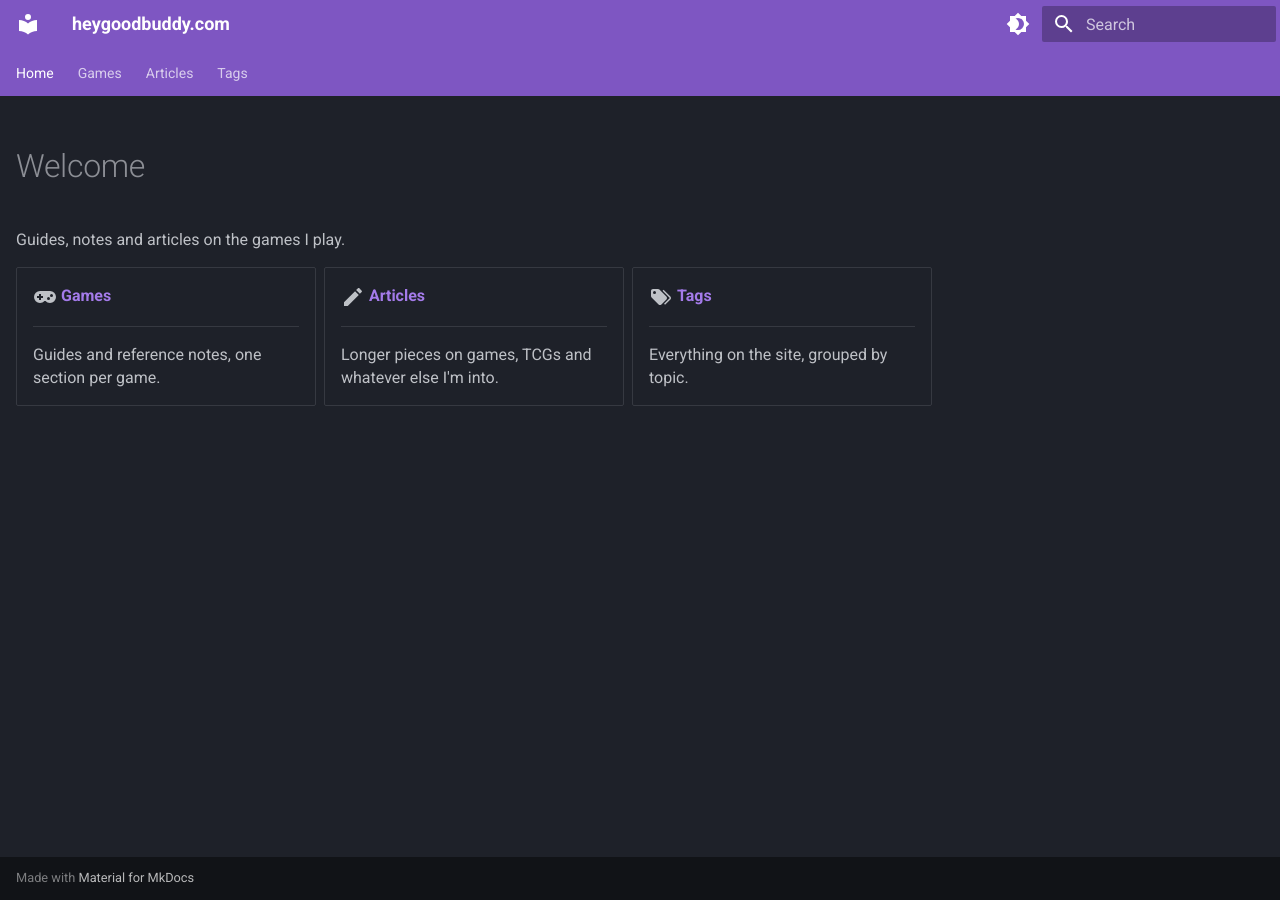
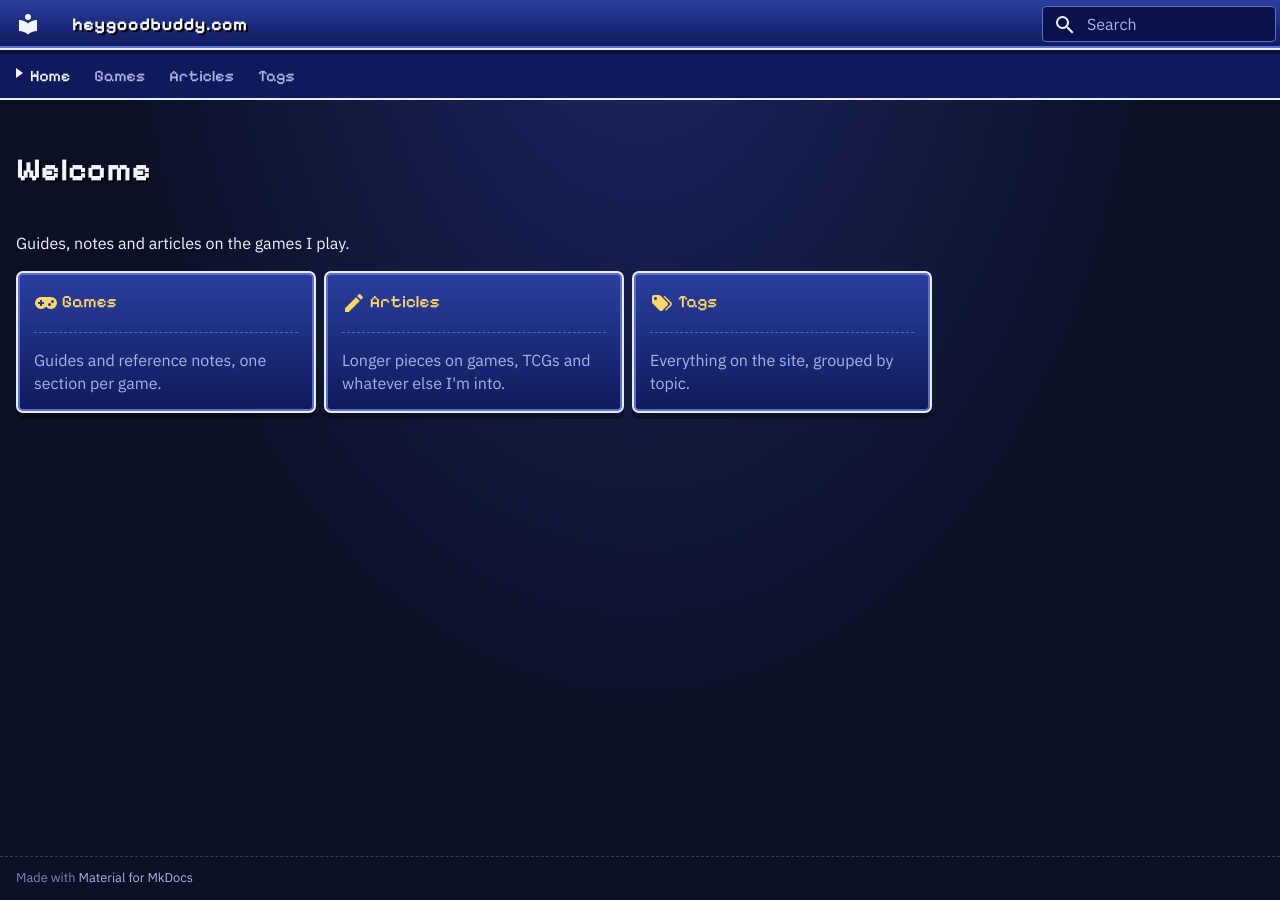
Before and after one commit to princeodd47/heygoodbuddy.com, an MkDocs documentation site: the page built from docs/index.md, in a window 1280 px wide. Built offline with MkDocs 1.6.1 and Material for MkDocs 9.7.7, drawn with Linux system fonts in a browser that asks for light colours.

Commit message:
Start the field guide look, one page at a time, with the home page
Pages opt in with `skin: field-guide` in their front matter; overrides/main.html
then adds the fg class and the field guide's fonts, and field-guide.css styles
everything under html.fg (dark only, menu-window header, tabs and cards).

Co-Authored-By: Claude Opus 5.5 <noreply@anthropic.com>

```diff
--- /dev/null
+++ b/docs/stylesheets/field-guide.css
@@ -0,0 +1,275 @@
+/* Field guide look: the Final Fantasy VI Advance field guide's menu windows,
+   night-sky ground, pixel headings and gold accents, applied site-wide.
+
+   Rolled out one page at a time: everything here is scoped to html.fg, which
+   overrides/main.html sets only on pages with `skin: field-guide` in their
+   front matter. Dark only; the light/dark toggle is hidden on these pages. */
+
+/* ---------- Tokens ---------- */
+
+html.fg {
+  --fg-ground: #0b1024;
+  --fg-glow: #1b2766;
+  --fg-win-top: #2a3f9e;
+  --fg-win-bot: #0f1a5c;
+  --fg-win-line: #e8ecff;
+  --fg-win-edge: #5d6fd0;
+  --fg-ink: #f1f3ff;
+  --fg-ink-dim: #aab3e6;
+  --fg-ink-faint: #7c86c4;
+  --fg-gold: #ffd66b;
+  --fg-row: #16226b;
+  --fg-row-hover: #1d2c84;
+  --fg-row-open: #22348f;
+  --fg-chip: #0a124a;
+  --fg-display: "Pixelify Sans", "Courier New", monospace;
+  --fg-body: "IBM Plex Sans", system-ui, sans-serif;
+  --fg-mono: "IBM Plex Mono", ui-monospace, monospace;
+
+  /* The window: blue gradient, light outer line, blue inner line, hard shadow. */
+  --fg-win-bg: linear-gradient(180deg, var(--fg-win-top), var(--fg-win-bot));
+  --fg-win-shadow: 0 0 0 2px var(--fg-win-edge) inset, 0 6px 0 rgba(0, 0, 0, .35);
+
+  color-scheme: dark;
+  background: var(--fg-ground);
+}
+
+/* Map the theme's variables onto the tokens, whichever scheme the body
+   carries (a visitor may have chosen light mode on another page). */
+html.fg [data-md-color-scheme] {
+  color-scheme: dark;
+  --md-hue: 230;
+  --md-text-font: "IBM Plex Sans";
+  --md-code-font: "IBM Plex Mono";
+
+  --md-primary-fg-color: var(--fg-win-bot);
+  --md-primary-fg-color--light: var(--fg-win-top);
+  --md-primary-fg-color--dark: var(--fg-ground);
+  --md-primary-bg-color: var(--fg-ink);
+  --md-primary-bg-color--light: var(--fg-ink-dim);
+  --md-accent-fg-color: var(--fg-gold);
+  --md-accent-fg-color--transparent: rgba(255, 214, 107, .1);
+  --md-accent-bg-color: var(--fg-ground);
+
+  --md-default-fg-color: var(--fg-ink);
+  --md-default-fg-color--light: var(--fg-ink-dim);
+  --md-default-fg-color--lighter: var(--fg-ink-faint);
+  --md-default-fg-color--lightest: rgba(232, 236, 255, .14);
+  --md-default-bg-color: var(--fg-ground);
+  --md-default-bg-color--light: rgba(11, 16, 36, .54);
+  --md-default-bg-color--lighter: rgba(11, 16, 36, .26);
+  --md-default-bg-color--lightest: rgba(11, 16, 36, .07);
+
+  --md-code-fg-color: var(--fg-ink);
+  --md-code-bg-color: var(--fg-chip);
+  --md-code-bg-color--light: rgba(10, 18, 74, .9);
+  --md-code-bg-color--lighter: rgba(10, 18, 74, .54);
+
+  --md-typeset-color: var(--fg-ink);
+  --md-typeset-a-color: var(--fg-gold);
+  --md-typeset-mark-color: rgba(255, 214, 107, .3);
+  --md-typeset-table-color: rgba(232, 236, 255, .18);
+  --md-typeset-table-color--light: rgba(232, 236, 255, .05);
+
+  --md-admonition-fg-color: var(--fg-ink);
+  --md-admonition-bg-color: var(--fg-row);
+  --md-footer-fg-color: var(--fg-ink);
+  --md-footer-fg-color--light: var(--fg-ink-dim);
+  --md-footer-fg-color--lighter: var(--fg-ink-faint);
+  --md-footer-bg-color: var(--fg-ground);
+  --md-footer-bg-color--dark: var(--fg-ground);
+
+  --md-shadow-z1: 0 4px 0 rgba(0, 0, 0, .3);
+  --md-shadow-z2: 0 6px 0 rgba(0, 0, 0, .35);
+  --md-shadow-z3: 0 0 0 2px var(--fg-win-edge), 0 12px 32px rgba(0, 0, 0, .55);
+
+  /* The modern variant also reads these RGB triples. */
+  --color-foreground: 241 243 255;
+  --color-background: 11 16 36;
+  --color-background-subtle: 22 34 107;
+  --color-backdrop: 5 8 20;
+
+  background: var(--fg-ground) radial-gradient(ellipse at 50% -10%, var(--fg-glow) 0%, transparent 60%) no-repeat;
+  color: var(--fg-ink);
+}
+
+html.fg body {
+  font-family: var(--fg-body);
+}
+
+html.fg :focus-visible {
+  outline: 2px solid var(--fg-gold);
+  outline-offset: 2px;
+}
+
+/* Dark only. */
+html.fg [data-md-component="palette"] {
+  display: none;
+}
+
+/* ---------- Header and top tabs: one menu window ---------- */
+
+html.fg .md-header {
+  background: var(--fg-win-bg);
+  border-bottom: 2px solid var(--fg-win-line);
+  box-shadow: 0 -2px 0 var(--fg-win-edge) inset, 0 4px 0 rgba(0, 0, 0, .35);
+  color: var(--fg-ink);
+}
+
+html.fg .md-header__title,
+html.fg .md-header__topic {
+  font-family: var(--fg-display);
+  font-weight: 700;
+  letter-spacing: .5px;
+  text-shadow: 2px 2px 0 #000;
+}
+
+html.fg .md-tabs {
+  background: var(--fg-win-bot);
+  border-bottom: 2px solid var(--fg-win-line);
+  color: var(--fg-ink);
+}
+
+html.fg .md-tabs__link {
+  font-family: var(--fg-display);
+  font-size: .8rem;
+  opacity: 1;
+  color: var(--fg-ink-dim);
+}
+
+html.fg .md-tabs__item--active .md-tabs__link,
+html.fg .md-tabs__link:hover {
+  color: var(--fg-ink);
+}
+
+/* The menu cursor beside the current tab. */
+html.fg .md-tabs__item--active .md-tabs__link::before {
+  content: "";
+  display: inline-block;
+  width: 0;
+  height: 0;
+  margin-right: .35rem;
+  background: none;
+  border-left: 7px solid var(--fg-ink);
+  border-top: 5px solid transparent;
+  border-bottom: 5px solid transparent;
+  vertical-align: 0;
+  transform: translateY(2px);
+}
+
+/* Search box. */
+html.fg .md-search__form {
+  background: var(--fg-chip);
+  border: 1px solid var(--fg-win-edge);
+  border-radius: 4px;
+}
+
+/* ---------- Text ---------- */
+
+html.fg .md-typeset {
+  color: var(--fg-ink);
+}
+
+html.fg .md-typeset h1,
+html.fg .md-typeset h2,
+html.fg .md-typeset h3,
+html.fg .md-typeset h4 {
+  font-family: var(--fg-display);
+  color: var(--fg-ink);
+  letter-spacing: .5px;
+}
+
+html.fg .md-typeset h1 {
+  font-weight: 700;
+  text-shadow: 2px 2px 0 #000;
+}
+
+html.fg .md-typeset h2 {
+  font-weight: 500;
+  text-shadow: 2px 2px 0 #000;
+}
+
+html.fg .md-typeset h3,
+html.fg .md-typeset h4 {
+  font-weight: 500;
+  color: var(--fg-gold);
+}
+
+html.fg .md-typeset a {
+  color: var(--fg-gold);
+}
+
+html.fg .md-typeset a:hover {
+  color: #ffe7a6;
+}
+
+html.fg .md-typeset strong {
+  color: var(--fg-ink);
+  font-weight: 600;
+}
+
+html.fg .md-typeset code,
+html.fg .md-typeset kbd,
+html.fg .md-typeset pre {
+  font-family: var(--fg-mono);
+}
+
+html.fg .md-typeset hr {
+  border-bottom: 1px dashed rgba(232, 236, 255, .25);
+}
+
+/* ---------- Link cards: menu windows with a cursor on hover ---------- */
+
+html.fg .md-typeset .grid.cards > ul > li,
+html.fg .md-typeset .grid > .card {
+  background: var(--fg-win-bg);
+  border: 2px solid var(--fg-win-line);
+  border-radius: 7px;
+  box-shadow: var(--fg-win-shadow);
+  transition: transform .12s, box-shadow .12s;
+}
+
+html.fg .md-typeset .grid.cards > ul > li:hover,
+html.fg .md-typeset .grid > .card:hover {
+  border-color: var(--fg-win-line);
+  box-shadow: 0 0 0 2px var(--fg-gold) inset, 0 6px 0 rgba(0, 0, 0, .35);
+}
+
+html.fg .md-typeset .grid.cards > ul > li > hr,
+html.fg .md-typeset .grid > .card > hr {
+  border-bottom: 1px dashed rgba(232, 236, 255, .3);
+}
+
+html.fg .md-typeset .grid.cards a {
+  font-family: var(--fg-display);
+  font-weight: 500;
+  font-size: 1.08em;
+  text-decoration: none;
+}
+
+html.fg .md-typeset .grid.cards .twemoji,
+html.fg .md-typeset .grid.cards svg {
+  color: var(--fg-gold);
+}
+
+html.fg .md-typeset .grid.cards > ul > li > p,
+html.fg .md-typeset .grid > .card > p {
+  color: var(--fg-ink-dim);
+}
+
+/* ---------- Footer ---------- */
+
+html.fg .md-footer,
+html.fg .md-footer-meta {
+  background: var(--fg-ground);
+  color: var(--fg-ink-faint);
+}
+
+html.fg .md-footer-meta {
+  border-top: 1px dashed rgba(232, 236, 255, .2);
+}
+
+html.fg .md-footer-meta a,
+html.fg .md-copyright a {
+  color: var(--fg-ink-dim);
+}
--- a/mkdocs.yml
+++ b/mkdocs.yml
@@ -7,6 +7,8 @@ dev_addr: 127.0.0.1:8000
 
 theme:
   name: material
+  # Template overrides (page-by-page field guide look; see overrides/main.html).
+  custom_dir: overrides
   palette:
     - scheme: slate
       primary: deep purple
@@ -71,6 +73,7 @@ plugins:
 
 extra_css:
   - stylesheets/extra.css
+  - stylesheets/field-guide.css?v=2026-11-16
   - stylesheets/dqm.css
   - stylesheets/synth-builder.css
   - stylesheets/fab.css?v=2026-10-28.2
--- /dev/null
+++ b/overrides/main.html
@@ -0,0 +1,13 @@
+{#-
+  Field guide look, rolled out one page at a time: a page opts in with
+  `skin: field-guide` in its front matter. The styles live in
+  docs/stylesheets/field-guide.css and apply only under html.fg.
+-#}
+{% extends "base.html" %}
+{% block extrahead %}
+  {% if page and page.meta and page.meta.skin == "field-guide" %}
+    <script>document.documentElement.classList.add("fg")</script>
+    <link rel="preconnect" href="https://fonts.googleapis.com">
+    <link rel="stylesheet" href="https://fonts.googleapis.com/css2?family=Pixelify+Sans:wght@500;700&family=IBM+Plex+Sans:ital,wght@0,400;0,500;0,600;0,700;1,400&family=IBM+Plex+Mono:wght@400;500&display=swap">
+  {% endif %}
+{% endblock %}
```
Also changed, not shown: docs/index.md (+1 -0 lines).
